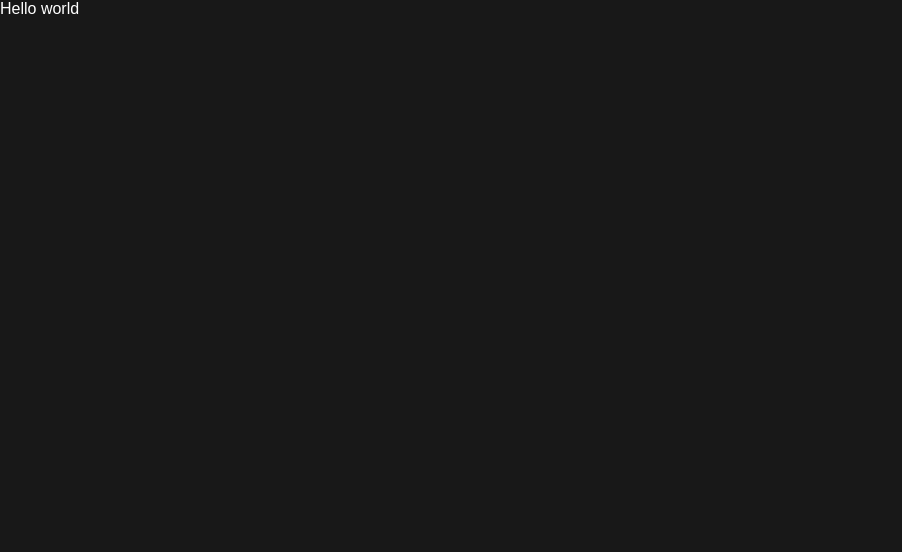
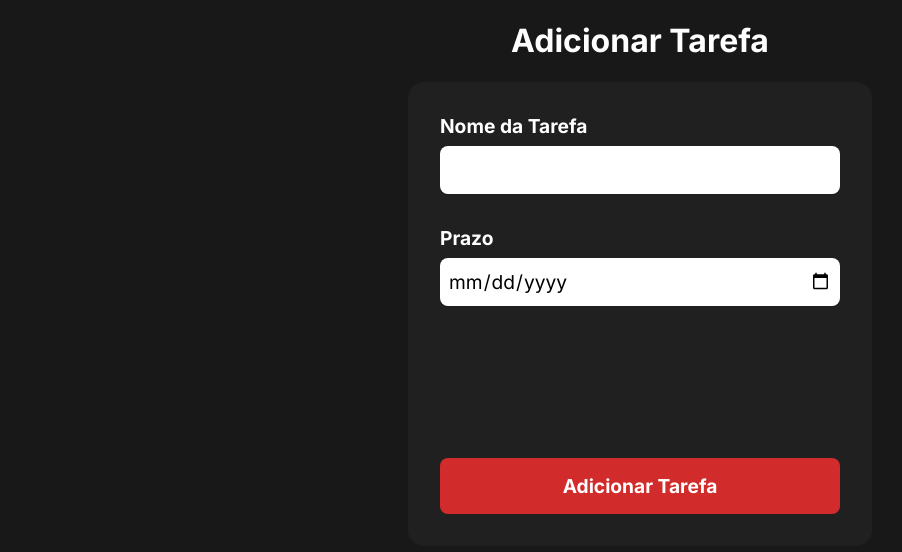
Before and after one commit to gentil-kadson/to-do-list-app, a Next.js app: page /add-task in a window 1280 px wide. Shown: the top 552 px of the page, without its empty margins (0-902 px from the left). Built offline with nearby package versions, Linux system fonts and the light colour scheme.

Commit message:
add task page complete (html and css).

```diff
--- /dev/null
+++ b/src/pages/add-task/AddTask.module.css
@@ -0,0 +1,67 @@
+.main {
+  margin: auto;
+
+  height: 100%;
+  display: flex;
+  flex-direction: column;
+  align-items: center;
+}
+
+.formSection {
+  border-radius: 1rem;
+  background-color: #202020;
+
+  width: fit-content;
+  height: 400px;
+  padding: 2rem;
+
+  display: flex;
+  flex-direction: column;
+  justify-content: space-between;
+}
+
+.inputSection {
+  display: flex;
+  flex-direction: column;
+  justify-content: flex-start;
+  gap: 2rem;
+}
+
+.formGroup {
+  display: flex;
+  flex-direction: column;
+  gap: 0.5rem;
+}
+
+.label {
+  font-size: 1.2rem;
+  font-weight: bold;
+}
+
+.input {
+  width: 24rem;
+  padding: 0.5rem;
+  height: 2rem;
+  border-radius: 0.5rem;
+  border: 0;
+
+  font-size: 1.2rem;
+}
+
+.input:focus {
+  outline: none;
+}
+
+.addTaskButton {
+  background-color: #d22b2b;
+  color: #fff;
+
+  border: none;
+  border-radius: 0.5rem;
+
+  width: 100%;
+  padding: 1rem;
+
+  font-size: 1.2rem;
+  font-weight: bold;
+}
--- a/src/pages/add-task/index.tsx
+++ b/src/pages/add-task/index.tsx
@@ -1,3 +1,36 @@
+import styles from "./AddTask.module.css";
+
 export default function AddTaskPage() {
-  return <div>Hello world</div>;
+  return (
+    <main className={styles.main}>
+      <h1>Adicionar Tarefa</h1>
+      <section className={styles.formSection}>
+        <div className={styles.inputSection}>
+          <div className={styles.formGroup}>
+            <label className={styles.label} htmlFor="task-name">
+              Nome da Tarefa
+            </label>
+            <input
+              className={styles.input}
+              type="text"
+              name="task-name"
+              id="task-name"
+            />
+          </div>
+          <div className={styles.formGroup}>
+            <label className={styles.label} htmlFor="due-date">
+              Prazo
+            </label>
+            <input
+              className={styles.input}
+              type="date"
+              name="due-date"
+              id="due-date"
+            />
+          </div>
+        </div>
+        <button className={styles.addTaskButton}>Adicionar Tarefa</button>
+      </section>
+    </main>
+  );
 }
--- a/src/pages/index.tsx
+++ b/src/pages/index.tsx
@@ -1,6 +1,7 @@
 import Image from "next/image";
 import styles from "@/styles/Home.module.css";
 import AddTaskIcon from "/public/assets/icons/addTaskIcon.svg";
+import Link from "next/link";
 
 export default function Home() {
   return (
@@ -12,6 +13,7 @@ export default function Home() {
           name="search-task"
           id="search-task"
         />
+        <Link href="/add-task">
           <button className={styles.searchButton}>
             <Image
               className={styles.searchButtonIcon}
@@ -21,6 +23,7 @@ export default function Home() {
               alt="Search icon"
             />
           </button>
+        </Link>
       </div>
     </main>
   );
--- a/src/styles/globals.css
+++ b/src/styles/globals.css
@@ -1,3 +1,5 @@
+@import url("https://fonts.googleapis.com/css2?family=Inter:wght@100..900&display=swap");
+
 html,
 body {
   margin: 0;
@@ -11,5 +13,9 @@ body {
 }
 
 * {
-  font-family: Arial, Helvetica, sans-serif;
+  font-family: "Inter";
 }
+
+button:hover {
+  cursor: pointer;
+}
```
Also changed, not shown: src/styles/Home.module.css (+2 -6 lines). Lines whose indentation alone changed are shown as unchanged.
